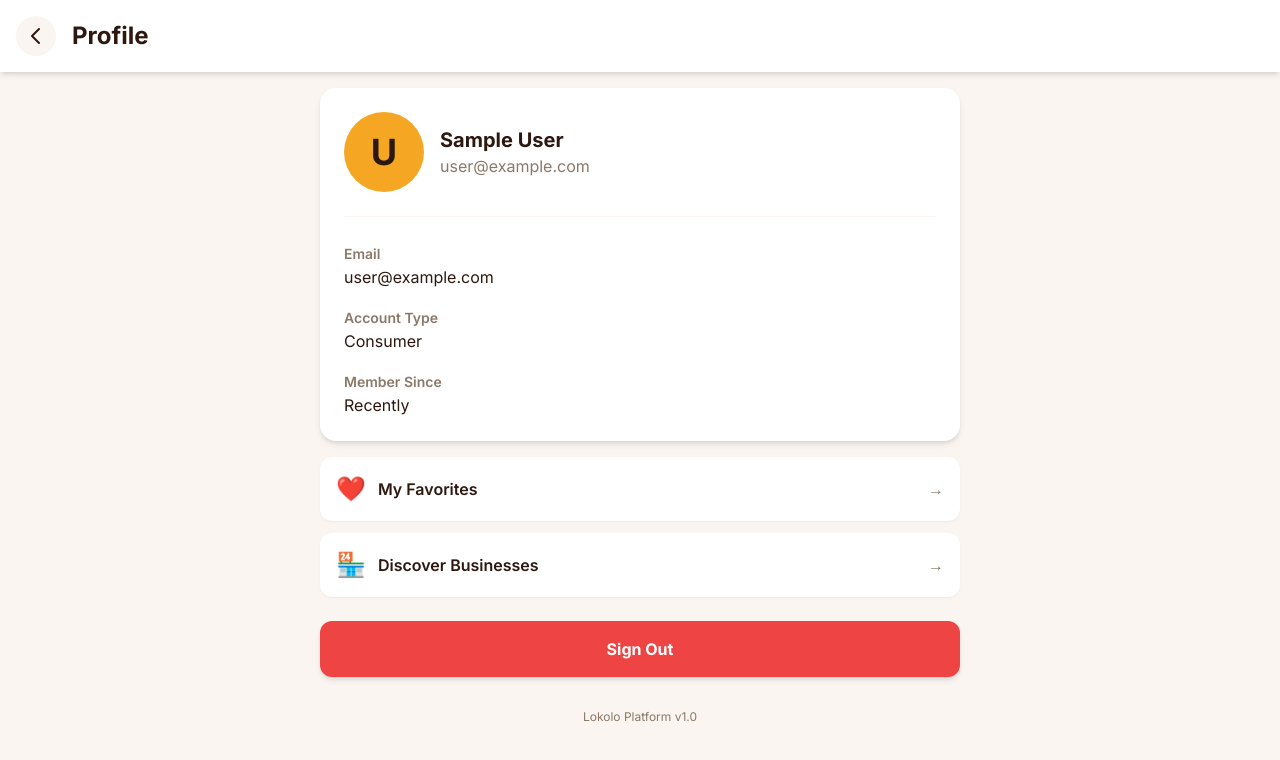
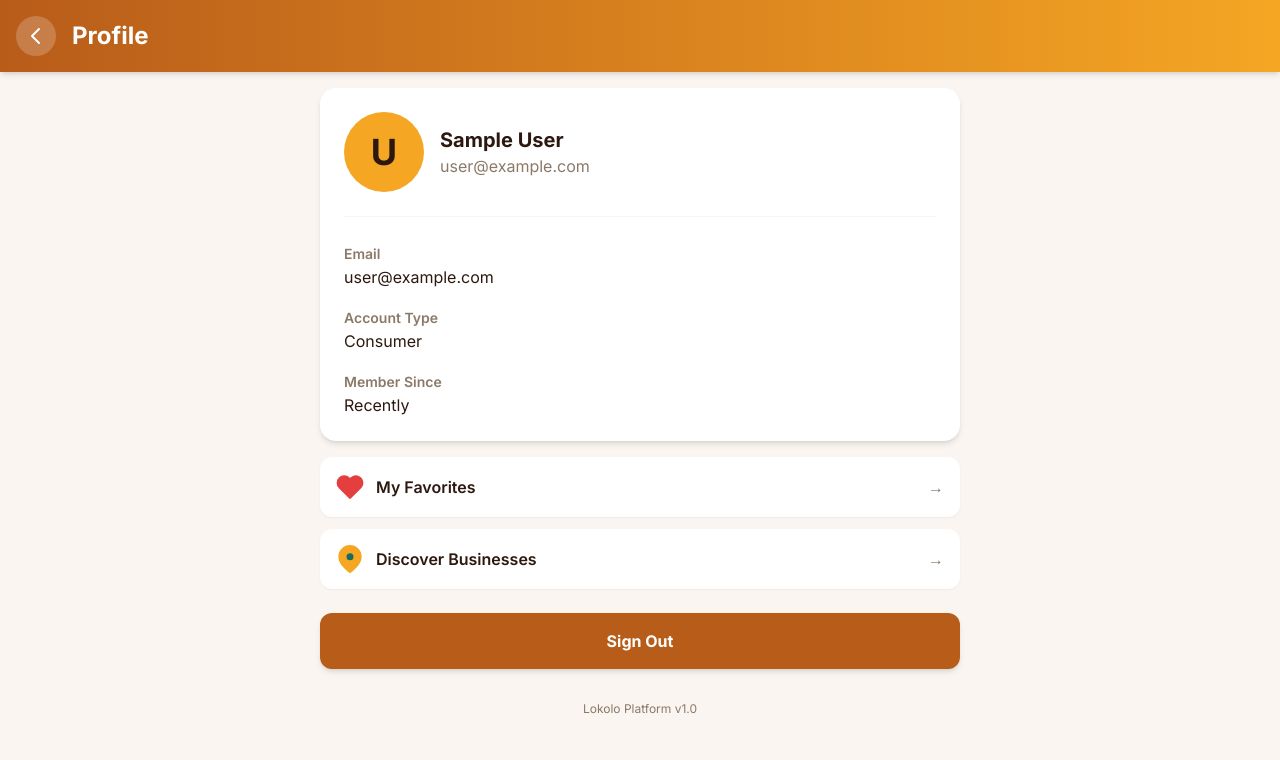
Before and after one commit to mebneter-ship-it/lokolo-platform, a Next.js app in the folder frontend/: page /profile in a window 1280 px wide. Shown: the top 760 px of the page. Built offline with nearby package versions, Linux system fonts and the light colour scheme; no server answers; sample sign-in values are in the browser's storage.

Commit message:
Fix map pins, profile icon, gradient headers, red hearts

```diff
--- a/frontend/app/favorites/page.tsx
+++ b/frontend/app/favorites/page.tsx
@@ -4,6 +4,7 @@ import { useState, useEffect } from 'react'
 import { useRouter } from 'next/navigation'
 import { useAuth } from '@/hooks/useAuth'
 import BusinessCard from '@/components/BusinessCard'
+import { HeartIcon } from '@/components/icons/LokoloIcons'
 
 export default function FavoritesPage() {
   const router = useRouter()
@@ -88,11 +89,11 @@ export default function FavoritesPage() {
   return (
     <div className="min-h-screen bg-cream">
       {/* Header */}
-      <header className="sticky top-0 z-50 bg-white shadow-md">
+      <header className="sticky top-0 z-50 bg-gradient-to-r from-orange to-gold shadow-md">
         <div className="flex items-center gap-4 px-4 py-4">
           <button
             onClick={() => router.back()}
-            className="flex items-center justify-center w-10 h-10 rounded-full bg-cream text-text-primary hover:bg-gold transition-colors"
+            className="flex items-center justify-center w-10 h-10 rounded-full bg-white/20 text-white hover:bg-white/30 transition-colors"
             aria-label="Go back"
           >
             <svg className="w-6 h-6" fill="none" stroke="currentColor" viewBox="0 0 24 24">
@@ -100,7 +101,7 @@ export default function FavoritesPage() {
             </svg>
           </button>
 
-          <h1 className="text-2xl font-bold text-text-primary">My Favorites</h1>
+          <h1 className="text-2xl font-bold text-white">My Favorites</h1>
         </div>
       </header>
 
@@ -118,7 +119,9 @@ export default function FavoritesPage() {
         {!loading && favorites.length === 0 && (
           <div className="flex flex-col items-center justify-center py-20">
             <div className="text-center mb-8">
-              <div className="text-6xl mb-4">💛</div>
+              <div className="mb-4">
+                <HeartIcon size={64} filled />
+              </div>
               <h2 className="text-2xl font-bold text-text-primary mb-2">
                 No favorites yet
               </h2>
--- a/frontend/app/page.tsx
+++ b/frontend/app/page.tsx
@@ -144,6 +144,11 @@ export default function Home() {
       if (filters.featured_only) searchParams.featured = true
 
       const response = await apiService.searchBusinesses(searchParams)
+
+      console.log('📦 API Response - businesses:', response.businesses.length)
+      response.businesses.forEach((b: any, i: number) => {
+        console.log(`  ${i}: ${b.name} - lat: ${b.latitude}, lng: ${b.longitude}`)
+      })
 
       let filteredBusinesses = response.businesses
       if (filters.featured_only) {
--- a/frontend/app/profile/page.tsx
+++ b/frontend/app/profile/page.tsx
@@ -2,6 +2,7 @@
 
 import { useRouter } from 'next/navigation'
 import { useAuth } from '@/hooks/useAuth'
+import { HeartIcon, LocationIcon } from '@/components/icons/LokoloIcons'
 
 export default function ProfilePage() {
   const router = useRouter()
@@ -36,18 +37,18 @@ export default function ProfilePage() {
   return (
     <div className="min-h-screen bg-cream">
       {/* Header */}
-      <header className="sticky top-0 z-50 bg-white shadow-md">
+      <header className="sticky top-0 z-50 bg-gradient-to-r from-orange to-gold shadow-md">
         <div className="flex items-center gap-4 px-4 py-4">
           <button
             onClick={() => router.back()}
-            className="flex items-center justify-center w-10 h-10 rounded-full bg-cream text-text-primary hover:bg-gold transition-colors"
+            className="flex items-center justify-center w-10 h-10 rounded-full bg-white/20 text-white hover:bg-white/30 transition-colors"
           >
             <svg className="w-6 h-6" fill="none" stroke="currentColor" viewBox="0 0 24 24">
               <path strokeLinecap="round" strokeLinejoin="round" strokeWidth={2} d="M15 19l-7-7 7-7" />
             </svg>
           </button>
 
-          <h1 className="text-2xl font-bold text-text-primary">Profile</h1>
+          <h1 className="text-2xl font-bold text-white">Profile</h1>
         </div>
       </header>
 
@@ -100,7 +101,7 @@ export default function ProfilePage() {
             className="w-full p-4 bg-white rounded-xl shadow-sm text-left flex items-center justify-between hover:bg-cream transition-colors"
           >
             <div className="flex items-center gap-3">
-              <span className="text-2xl">❤️</span>
+              <HeartIcon size={28} filled />
               <span className="font-semibold text-text-primary">My Favorites</span>
             </div>
             <span className="text-text-secondary">→</span>
@@ -111,7 +112,7 @@ export default function ProfilePage() {
             className="w-full p-4 bg-white rounded-xl shadow-sm text-left flex items-center justify-between hover:bg-cream transition-colors"
           >
             <div className="flex items-center gap-3">
-              <span className="text-2xl">🏪</span>
+              <LocationIcon size={28} />
               <span className="font-semibold text-text-primary">Discover Businesses</span>
             </div>
             <span className="text-text-secondary">→</span>
@@ -121,7 +122,7 @@ export default function ProfilePage() {
         {/* Logout Button */}
         <button
           onClick={handleLogout}
-          className="w-full mt-6 py-4 bg-red-500 text-white font-bold rounded-xl shadow-md hover:bg-red-600 active:scale-98 transition-all"
+          className="w-full mt-6 py-4 bg-orange text-white font-bold rounded-xl shadow-md hover:bg-orange/90 active:scale-98 transition-all"
         >
           Sign Out
         </button>
--- a/frontend/components/TopNavigation.tsx
+++ b/frontend/components/TopNavigation.tsx
@@ -4,6 +4,7 @@ import { useState, useEffect } from 'react'
 import { useRouter } from 'next/navigation'
 import Image from 'next/image'
 import { useAuth } from '@/hooks/useAuth'
+import { ProfileIcon } from '@/components/icons/LokoloIcons'
 
 interface TopNavigationProps {
   onSearch: (query: string) => void
@@ -20,7 +21,7 @@ interface FilterState {
 
 export default function TopNavigation({ onSearch, onFilterChange, onRadiusChange, currentRadius }: TopNavigationProps) {
   const router = useRouter()
-  const { user, logout } = useAuth()
+  const { user } = useAuth()
   const [searchQuery, setSearchQuery] = useState('')
   const [activeFilters, setActiveFilters] = useState<Set<string>>(new Set(['nearby']))
   const [showFilters, setShowFilters] = useState(false)
@@ -61,15 +62,6 @@ export default function TopNavigation({ onSearch, onFilterChange, onRadiusChange
     }
 
     setActiveFilters(newFilters)
-  }
-
-  const handleLogout = async () => {
-    try {
-      await logout()
-      router.push('/login')
-    } catch (error) {
-      console.error('Logout failed:', error)
-    }
   }
 
   const filters = [
@@ -153,13 +145,14 @@ export default function TopNavigation({ onSearch, onFilterChange, onRadiusChange
           )}
         </button>
 
-        {/* Login or Logout - FAR RIGHT */}
+        {/* Profile or Sign In - FAR RIGHT */}
         {user ? (
           <button
-            onClick={handleLogout}
-            className="flex-shrink-0 px-4 py-2 rounded-full bg-white/20 text-white font-semibold hover:bg-white/30 active:scale-95 transition-all whitespace-nowrap"
+            onClick={() => router.push('/profile')}
+            className="flex-shrink-0 w-10 h-10 rounded-full bg-gold flex items-center justify-center hover:bg-[#FDB750] active:scale-95 transition-all"
+            aria-label="Profile"
           >
-            Log Out
+            <ProfileIcon size={24} />
           </button>
         ) : (
           <button
--- a/frontend/components/icons/LokoloIcons.tsx
+++ b/frontend/components/icons/LokoloIcons.tsx
@@ -165,7 +165,7 @@ export const ShoppingIcon: React.FC<IconProps> = ({ size = 24, className = '' })
   </svg>
 );
 
-// Heart Icon (Gold outline, Teal when filled)
+// Heart Icon (Gold outline, Red when filled)
 export const HeartIcon: React.FC<IconProps & { filled?: boolean }> = ({
   size = 24,
   className = '',
@@ -174,11 +174,11 @@ export const HeartIcon: React.FC<IconProps & { filled?: boolean }> = ({
   <svg width={size} height={size} viewBox="0 0 24 24" fill="none" className={className}>
     <path
       d="M20.84 4.61C20.3292 4.099 19.7228 3.69364 19.0554 3.41708C18.3879 3.14052 17.6725 2.99817 16.95 2.99817C16.2275 2.99817 15.5121 3.14052 14.8446 3.41708C14.1772 3.69364 13.5708 4.099 13.06 4.61L12 5.67L10.94 4.61C9.9083 3.57831 8.50903 2.99871 7.05 2.99871C5.59096 2.99871 4.19169 3.57831 3.16 4.61C2.1283 5.64169 1.54871 7.04097 1.54871 8.5C1.54871 9.95903 2.1283 11.3583 3.16 12.39L4.22 13.45L12 21.23L19.78 13.45L20.84 12.39C21.351 11.8792 21.7563 11.2728 22.0329 10.6053C22.3095 9.93789 22.4518 9.22248 22.4518 8.5C22.4518 7.77752 22.3095 7.06211 22.0329 6.39464C21.7563 5.72718 21.351 5.12075 20.84 4.61V4.61Z"
-      stroke="#F5A623"
+      stroke={filled ? '#E53E3E' : '#F5A623'}
       strokeWidth="2"
       strokeLinecap="round"
       strokeLinejoin="round"
-      fill={filled ? '#156B60' : 'none'}
+      fill={filled ? '#E53E3E' : 'none'}
     />
   </svg>
 );
@@ -358,3 +358,12 @@ export const LogoutIcon: React.FC<IconProps> = ({ size = 24, className = '' }) =
     />
   </svg>
 );
+
+// Profile/User Icon (Gold circle with Teal person)
+export const ProfileIcon: React.FC<IconProps> = ({ size = 24, className = '' }) => (
+  <svg width={size} height={size} viewBox="0 0 24 24" fill="none" className={className}>
+    <circle cx="12" cy="12" r="10" stroke="#F5A623" strokeWidth="2" fill="#F5A623" fillOpacity="0.1" />
+    <circle cx="12" cy="9" r="3" fill="#156B60" />
+    <path d="M6 19.5C6.5 16 9 14 12 14C15 14 17.5 16 18 19.5" stroke="#156B60" strokeWidth="2" strokeLinecap="round" />
+  </svg>
+);
--- a/frontend/lib/api/businesses.ts
+++ b/frontend/lib/api/businesses.ts
@@ -84,6 +84,11 @@ class ApiService {
     const result = await response.json();
 
     if (result.success && result.data) {
+      console.log('🔍 Raw backend response:', result.data.businesses?.length, 'businesses')
+      result.data.businesses?.forEach((b: any, i: number) => {
+        console.log(`  RAW ${i}: ${b.name} - lat: ${b.latitude}, lng: ${b.longitude}`)
+      })
+
       const transformedBusinesses = result.data.businesses.map((b: any) =>
         this.transformBusiness(b)
       );
```
Also changed, not shown: frontend/components/MapView.tsx (+17 -6 lines), 1 other file (tests, documents, lock files or other folders).
